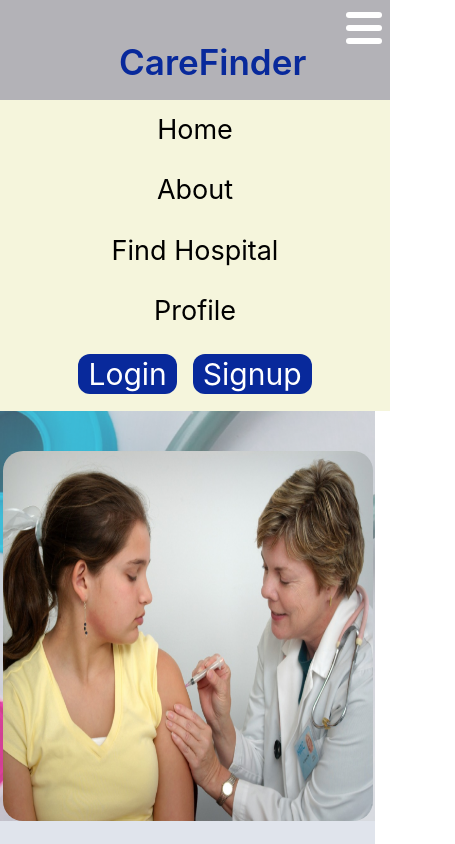
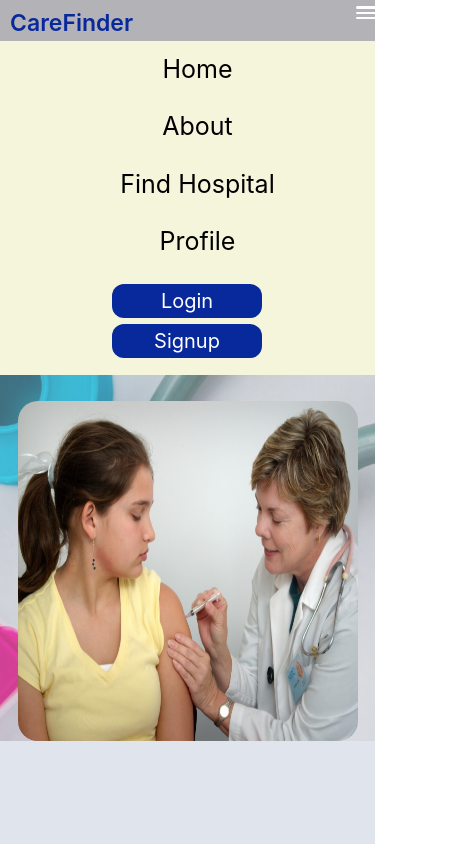
Before and after one commit to Sodeeqishola5/carefinder, a React (Create React App) app: page /login in a window 390 px wide. Both pictures are taken after a click on the element 364 px from the left and 28 px from the top of the page. Shown: the top 844 px of the page, 455 px wide, since content can reach past the window. Built offline with nearby package versions, Linux system fonts and the light colour scheme; no server answers.

Commit message:
mobile responsive

```diff
--- a/src/components/About.css
+++ b/src/components/About.css
@@ -647,7 +647,11 @@ h3 span {
   color: #000000;
 }
 
-@media screen and (max-width: 480px) {
+/* ************************** */
+          /* Mobile */
+/* ************************** */
+
+@media screen and (max-width: 500px) {
   #about {
     align-items: center;
     justify-content: center;
--- a/src/components/Footer.css
+++ b/src/components/Footer.css
@@ -5,7 +5,7 @@
   display: grid;
   grid-template-columns: 225px 146px 220px;
   column-gap: 300px;
-  background: #e0e4ec;
+  background: #adb5bd;
 }
 
 .footer-text p {
@@ -28,10 +28,23 @@
   font-size: 20px;
 }
 
-@media screen and (max-width: 480px) {
+
+/* ************************** */
+          /* iPad */
+/* ************************** */
+
+@media screen and (max-width: 1024px) {
+
+}
+
+/* ************************** */
+          /* Mobile */
+/* ************************** */
+
+@media screen and (max-width: 500px) {
   #footer {
-    padding: 47px 20px;
-    width: 100%;
+    padding: 20px;
+    width: 375px;
     height: 690px;
     display: flex;
     flex-direction: column;
@@ -39,6 +52,10 @@
     justify-content: center;
   }
 
+  #footer .footer-text span {
+    font-size: 20px;
+  }
+
   .footer-text p {
     text-align: center;
   }
--- a/src/components/Navbar.css
+++ b/src/components/Navbar.css
@@ -1,3 +1,10 @@
+.sub-title {
+  padding: 36px 0 11px 119px;
+  color: #08299B;
+  font-weight: 600;
+  font-size: 35px;
+}
+
 nav {
   height: 100px;
   background: #b3b2b7;
@@ -49,12 +56,62 @@ nav ul li {
 .items {
   width: 65%;
 }
-@media screen and (max-width: 480px) {
+
+.item {
+  font-size: 30px;
+  color: #fff;
+  background: #08299B;
+  border-radius: 12px;
+  padding: 2px 10px;
+}
+
+
+.sign {
+  display: flex;
+}
+
+.logout {
+  font-size: 30px;
+  color: #fff;
+  background: #fd1d1d;
+  border-radius: 12px;
+  padding: 2px 10px;
+}
+
+/* ************************** */
+          /* iPad */
+/* ************************** */
+@media screen and (max-width: 1024px) {
+
+}
+
+/* ************************** */
+          /* Mobile */
+/* ************************** */
+
+@media screen and (max-width: 500px) {
+
+  .sub-title {
+    padding: 6px 0 0 10px;
+    font-size: 23px;
+  }
+
   nav .menu {
+    margin-right: 5px;
     display: flex;
+    top: 0.4rem;
+    right: 0.3rem;
+    width: 1.5rem;
+    height: 0.8rem;
+  }
+
+  nav .menu span {
+    height: 0.15rem;
   }
 
   nav {
+    width: 375px;
+    height: 50px;
     flex-direction: column;
     align-items: start;
   }
@@ -62,7 +119,7 @@ nav ul li {
   nav ul {
     display: none;
     flex-direction: column;
-    width: 100%;
+    width: 375px;
     margin-bottom: 0.25rem;
   }
 
@@ -73,12 +130,13 @@ nav ul li {
   nav ul li {
     padding: 10px 24px;
     list-style: none;
-    width: 100%;
+    width: 375px;
     text-align: center;
   }
 
   nav ul li a {
     margin: 0.2rem 0.5rem;
+    font-size: 25px;
   }
 
   .items {
@@ -86,4 +144,14 @@ nav ul li {
     background: beige;
     z-index: 99;
   }
+
+  .sign {
+    margin-left: 70px;
+    flex-direction: column;
+  }
+
+  .item {
+    width: 150px;
+    font-size: 20px;
+  }
 }
--- a/src/components/Navbar.jsx
+++ b/src/components/Navbar.jsx
@@ -16,13 +16,8 @@ const Navbar = () => {
 
   return (
     <nav>
-      <div className='title'>
-        <div style={{
-          padding: '36px 0 11px 119px',
-          color: '#08299B',
-          fontWeight: '600',
-          fontSize: '35px',
-        }}>
+      <div id='title'>
+        <div className='sub-title'>
           CareFinder
         </div>
         <div className='menu' onClick={() => {
@@ -59,38 +54,20 @@ const Navbar = () => {
             currentUser ?
               <li>
                 <NavLink
-                  style={{
-                    fontSize: '30px',
-                    color: '#fff',
-                    background: '#fd1d1d',
-                    borderRadius: '12px',
-                    padding: '2px 10px',
-                  }}
+                  className='logout'
                   to="/logout"
                 >
                   Logout
                 </NavLink>
-              </li> : <li><NavLink
-                style={{
-                  fontSize: '30px',
-                  color: '#fff',
-                  background: '#08299B',
-                  borderRadius: '12px',
-                  padding: '2px 10px',
-                }}
+              </li> : <li className='sign'><NavLink
+                className='item'
                 to="/login"
                 onClick={() => setMenuOpen(false)}
               >
                 Login
               </NavLink>
                 <NavLink
-                  style={{
-                    fontSize: '30px',
-                    color: '#fff',
-                    background: '#08299B',
-                    borderRadius: '12px',
-                    padding: '2px 10px',
-                  }}
+                  className='item'
                   to="/register"
                   onClick={() => setMenuOpen(false)}
                 >
--- a/src/pages/Home.css
+++ b/src/pages/Home.css
@@ -105,7 +105,11 @@ h2 {
   color: #08299b;
 }
 
-@media screen and (max-width: 480px) {
+/* ************************** */
+          /* Mobile */
+/* ************************** */
+
+@media screen and (max-width: 500px) {
   .home {
     width: 375px;
     background-size: cover;
--- a/src/pages/Login.css
+++ b/src/pages/Login.css
@@ -237,45 +237,17 @@
   border-radius: 20px;
 }
 
-/* Mobile */
+/* ************************** */
+          /* iPad */
+/* ************************** */
+@media screen and (max-width: 1024px) {
+
+}
+/**********************************/
+          /* Mobile */
+/*********************************/
 
 @media screen and (max-width: 500px) {
-  #logreg-forms {
-    width: 300px;
-  }
-
-  #logreg-forms .social-login {
-    width: 200px;
-    margin: 0 auto;
-    margin-bottom: 10px;
-  }
-
-  #logreg-forms .social-btn {
-    font-size: 1.3rem;
-    font-weight: 100;
-    color: white;
-    width: 200px;
-    height: 56px;
-  }
-
-  #logreg-forms .social-btn:nth-child(1) {
-    margin-bottom: 5px;
-  }
-
-  #logreg-forms .social-btn span {
-    display: none;
-  }
-
-  #logreg-forms .facebook-btn:after {
-    content: "Facebook";
-  }
-
-  #logreg-forms .google-btn:after {
-    content: "Google+";
-  }
-}
-
-@media screen and (max-width: 480px) {
   #logreg-forms {
     flex-direction: column-reverse;
   }
@@ -287,7 +259,7 @@
   #logreg-forms .logreg-form {
     width: 343px;
     height: 725px;
-    margin: 10vh 0 10vh -17.5vw;
+    margin: 10vh 0 10vh -16vw;
   }
 
   #logreg-forms h1 {
@@ -333,12 +305,46 @@
   }
 
   #logreg-texts .logreg-texts p {
+    width: 375px;
     font-size: 28px;
   }
 
   #logreg-texts .logreg-texts img {
-    max-width: 370px;
-    max-height: 370px;
+    max-width: 340px;
+    max-height: 340px;
   }
 
+  #logreg-forms {
+    width: 300px;
+  }
+
+  #logreg-forms .social-login {
+    width: 200px;
+    margin: 0 auto;
+    margin-bottom: 10px;
+  }
+
+  #logreg-forms .social-btn {
+    font-size: 1rem;
+    font-weight: 100;
+    color: white;
+    width: 200px;
+    height: 36px;
+  }
+
+  #logreg-forms .social-btn:nth-child(1) {
+    margin-bottom: 5px;
+  }
+
+  #logreg-forms .social-btn span {
+    display: none;
+  }
+
+  #logreg-forms .facebook-btn:after {
+    content: "Facebook";
+  }
+
+  #logreg-forms .google-btn:after {
+    content: "Google+";
+  }
 }
--- a/src/pages/Signup.css
+++ b/src/pages/Signup.css
@@ -218,52 +218,62 @@
   /* background:  #D9D9D9; */
   border-radius: 20px;
 }
+
 /* ************************** */
-        /* Mobile */
+          /* iPad */
+/* ************************** */
+@media screen and (max-width: 1024px) {
+
+}
+
+/* ************************** */
+          /* Mobile */
 /* ************************** */
 
-@media screen and ((min-width:360px) and (max-width: 480px)) {
-  .register-forms {
-    width: 360px;
-}
 
-.register-forms {
-  padding: 76px 0 69px 0px;
-  width: 360px;
-  height: 1024px;
-  background: #e0e4ec;
-}
-
-#register-forms .register-form {
-  width: 343px;
-  height: 725px;
-  margin: 10vh 0 10vh -18.5vw;
-}
-
-  #register-texts {
-    max-width: 360px;
-  }
-
-  #register-texts .register-texts img {
-    max-width: 340px;
-    max-height: 340px;
-  }
-}
-@media screen and ((min-width:375px) and (max-width: 480px)) {
+@media screen and (max-width: 500px) {
   #register-forms {
     flex-direction: column-reverse;
   }
 
   .register-forms {
-    margin-bottom: -200px;
-    padding: 76px 0 30px 0;
+    padding: 176px 0 30px 36px;
     width: 375px;
+  }
+
+  #register-forms form {
+    max-width: 375px;
+  }
+
+  #register-forms .register-form {
+    width: 340px;
+    height: 725px;
+    margin: -5vh 0 10vh -5vw;
   }
 
   #register-forms h1 {
     margin-top: 25px;
     width: 305px;
-    font-size: 33px;
+    font-size: 30px;
+  }
+
+  #register-forms label {
+    font-size: 24px;
+  }
+
+  #register-forms .form-control {
+    margin-top: -10px;
+    padding: 5px;
+    font-size: 16px;
+  }
+
+  #register-forms button[type="submit"] {
+    font-size: 20px;
+    margin-top: 40px;
+  }
+
+  #register-forms a {
+    font-size: 24px;
   }
 
   #register-texts {
@@ -279,47 +289,45 @@
   }
 
   #register-texts .register-texts p {
+    width: 375px;
     font-size: 28px;
   }
 
   #register-texts .register-texts img {
-    max-width: 370px;
-    max-height: 370px;
+    max-width: 340px;
+    max-height: 340px;
   }
-}
-
-@media screen and (max-width: 500px) {
-  #register-form {
+  #register-forms {
     width: 300px;
   }
 
-  #register-form .social-login {
+  #register-forms .social-login {
     width: 200px;
     margin: 0 auto;
     margin-bottom: 10px;
   }
 
-  #register-form .social-btn {
-    font-size: 1.3rem;
+  #register-forms .social-btn {
+    font-size: 1rem;
     font-weight: 100;
     color: white;
     width: 200px;
-    height: 56px;
+    height: 36px;
   }
 
-  #register-form .social-btn:nth-child(1) {
+  #register-forms .social-btn:nth-child(1) {
     margin-bottom: 5px;
   }
 
-  #register-form .social-btn span {
+  #register-forms .social-btn span {
     display: none;
   }
 
-  #register-form .facebook-btn:after {
+  #register-forms .facebook-btn:after {
     content: "Facebook";
   }
 
-  #register-form .google-btn:after {
+  #register-forms .google-btn:after {
     content: "Google+";
   }
 }
```
